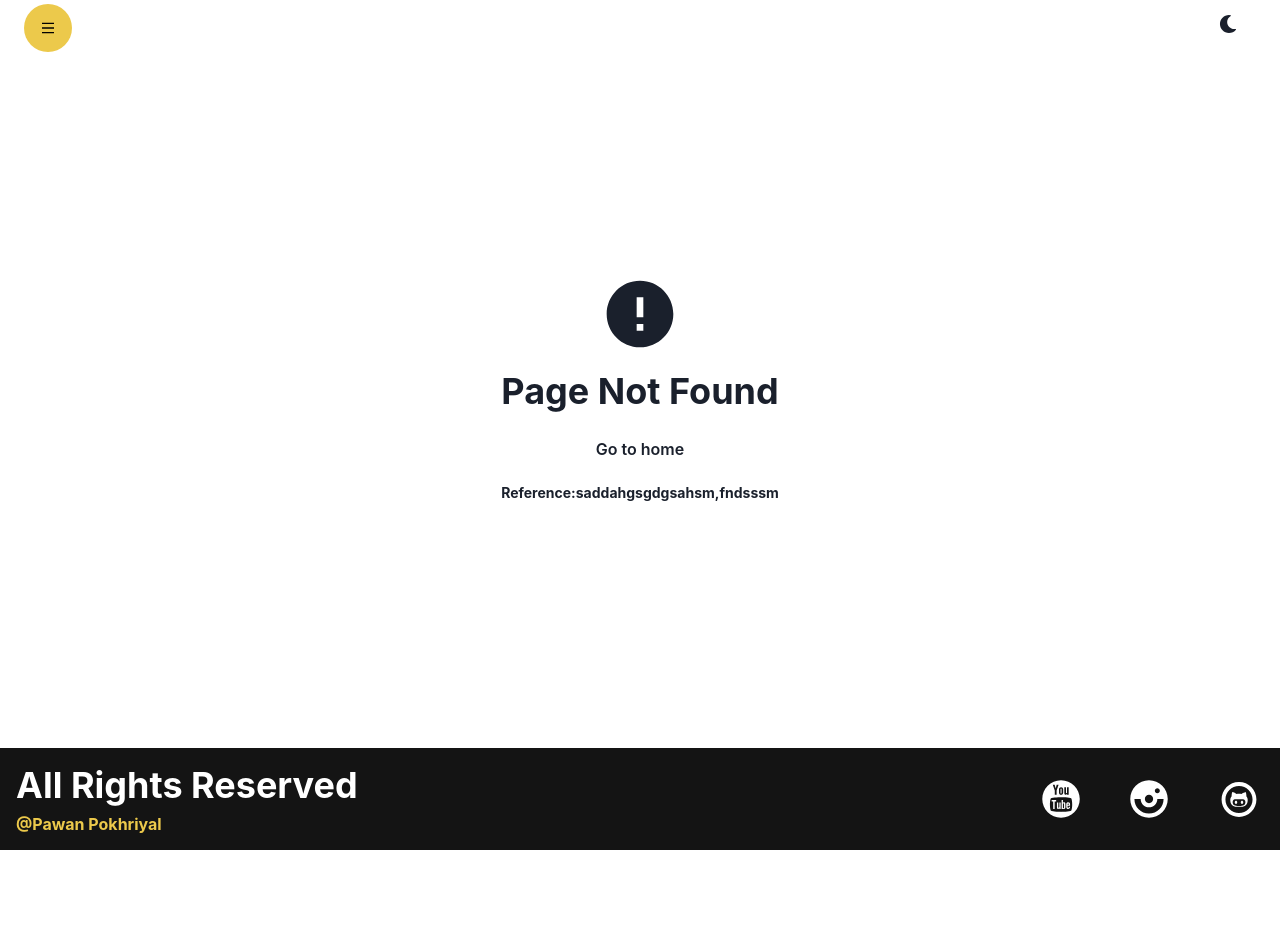
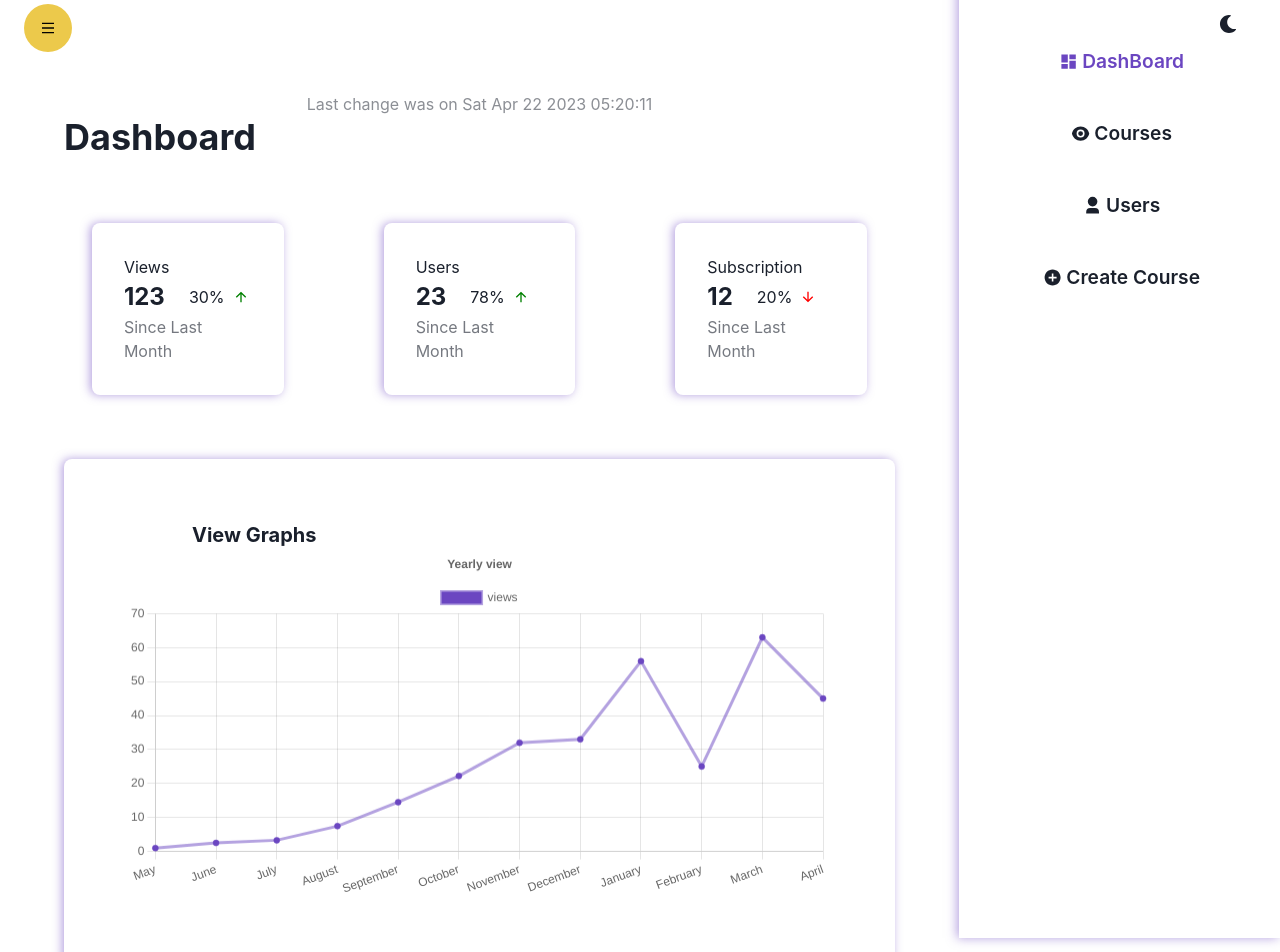
Before and after one commit to pawanpokhriyal1/Mernapp, a React (Create React App) app in the folder mern-app/: page /admin/dashboard in a window 1280 px wide. Before the commit this address had no page. Shown: the part 20-972 px from the top of the page. Before the commit the page ends 870 px from the top, so only its background shows below. Built offline with nearby package versions, Linux system fonts and the light colour scheme.

Commit message:
Admin DashBoard Changes

```diff
--- a/mern-app/src/App.js
+++ b/mern-app/src/App.js
@@ -19,6 +19,11 @@
 import Profile from './components/Profile/Profile';
 import ChangePassword from './components/Profile/ChangePassword';
 import UpdateProfile from './components/Profile/UpdateProfile';
+import DashBoard from './components/Admin/DashBoard/DashBoard';
+import Users from './components/Admin/Users/Users';
+import CreateCourse from './components/Admin/CreateCourse/CreateCourse';
+import AdminCourses from './components/Admin/AdminCourses/AdminCourses';
+
 function App() {
   // window.addEventListener('contextmenu', e => {
   //   e.preventDefault();
@@ -44,6 +49,11 @@
         <Route path='/profile' element={<Profile />} />
         <Route path='/changepassword' element={<ChangePassword />} />
         <Route path='/updateprofile' element={<UpdateProfile />} />
+        {/*Admin Routes */}
+        <Route path='/admin/dashboard' element={<DashBoard />} />
+        <Route path='/admin/courses' element={<AdminCourses />} />
+        <Route path='/admin/users' element={<Users />} />
+        <Route path='/admin/createcourse' element={<CreateCourse />} />
 
       </Routes>
       <Footer />
--- /dev/null
+++ b/mern-app/src/components/Admin/AdminCourses/AdminCourses.jsx
@@ -0,0 +1,19 @@
+import { Box, Grid } from '@chakra-ui/react';
+import React from 'react';
+import cursor from '../../../assets/Images/cursor.png';
+import Sidebar from '../DashBoard/Sidebar';
+
+const AdminCourses = () => {
+  return (
+    <Grid
+      style={{ cursor: `url(${cursor}),default`, position: 'relative' }}
+      minH={'100vh'}
+      templateColumns={['1fr', '5fr 1fr']}
+    >
+      <Box></Box>
+      <Sidebar />
+    </Grid>
+  );
+};
+
+export default AdminCourses;
--- /dev/null
+++ b/mern-app/src/components/Admin/CreateCourse/CreateCourse.jsx
@@ -0,0 +1,19 @@
+import { Box, Grid } from '@chakra-ui/react';
+import React from 'react';
+import cursor from '../../../assets/Images/cursor.png';
+import Sidebar from '../DashBoard/Sidebar';
+
+const CreateCourse = () => {
+  return (
+    <Grid
+      style={{ cursor: `url(${cursor}),default`, position: 'relative' }}
+      minH={'100vh'}
+      templateColumns={['1fr', '5fr 1fr']}
+    >
+      <Box></Box>
+      <Sidebar />
+    </Grid>
+  );
+};
+
+export default CreateCourse;
--- /dev/null
+++ b/mern-app/src/components/Admin/DashBoard/Chart.js
@@ -0,0 +1,64 @@
+import React from 'react'
+import { Chart as ChartJS, CategoryScale, LinearScale, PointElement, LineElement, Title, ArcElement, Legend } from "chart.js"
+import { Line, Doughnut } from 'react-chartjs-2'
+
+ChartJS.register(CategoryScale, LinearScale, PointElement, LineElement, Title, ArcElement, Legend);
+export const LineChart = () => {
+    const labels = getLastYearMonths();
+    const options = {
+        responsive: true,
+        plugins: {
+            legend: {
+                positions: "bottom"
+            },
+            title: {
+                display: true,
+                text: "Yearly view"
+            }
+        }
+    }
+    const data = {
+        labels,
+        datasets: [{
+            label: "views",
+            data: [1, 2.5, 3.3, 7.44, 14.5, 22.2, 32, 33, 56, 25, 63, 45],
+            borderColor: "rgba(107,70,193,0.5)",
+            backgroundColor: "#6b46c1"
+        }]
+    }
+    return <Line options={options} data={data} />
+}
+
+export const DoughnutChart = () => {
+    const labels = ["Subscribed", "Not Subscribed"];
+
+    const data = {
+        labels,
+        datasets: [{
+            label: "views",
+            data: [3, 20],
+            borderColor: ["rgba(62,12,171)", "rgba(214,43,129"],
+            backgroundColor: ["rgba(62,12,171,0.3)", "rgba(214,43,129,0.3"],
+            borderWidth: 1,
+        }]
+    }
+    return <Doughnut data={data} />
+}
+export function getLastYearMonths() {
+    const labels = [];
+    const months = ['January', 'February', 'March', 'April', 'May', 'June', 'July', 'August', 'September', 'October', 'November', 'December']
+    const currentMonth = new Date().getMonth();
+    const remain = 11 - currentMonth;
+
+    for (let i = currentMonth; i >= 0; i--) {
+        const element = months[i];
+        labels.unshift(element);
+    }
+    for (let i = 11; i > currentMonth; i--) {
+        const element = months[i];
+        labels.unshift(element);
+        console.log(element)
+
+    }
+    return labels;
+}
--- /dev/null
+++ b/mern-app/src/components/Admin/DashBoard/DashBoard.jsx
@@ -0,0 +1,130 @@
+import {
+  Box,
+  Grid,
+  HStack,
+  Heading,
+  Progress,
+  Stack,
+  Text,
+} from '@chakra-ui/react';
+import React from 'react';
+import cursor from '../../../assets/Images/cursor.png';
+import Sidebar from './Sidebar';
+import { RiArrowDownLine, RiArrowUpLine } from 'react-icons/ri';
+import { DoughnutChart, LineChart } from './Chart';
+
+const Databox = ({ title, qty, qtyPercentage, profit }) => (
+  <Box
+    w={['full', '20%']}
+    boxShadow={'-2px 0 10px rgba(107,70,193,0.5)'}
+    p={'8'}
+    borderRadius={'lg'}
+  >
+    <Text children={title} />
+    <HStack spacing={'6'}>
+      <Text fontSize={'2xl'} fontWeight={'bold'} children={qty} />
+      <HStack>
+        <Text children={` ${qtyPercentage}%`} />
+        {profit ? (
+          <RiArrowUpLine color="green" />
+        ) : (
+          <RiArrowDownLine color="red" />
+        )}
+      </HStack>
+    </HStack>
+    <Text opacity={'0.6'} children={'Since Last Month'} />
+  </Box>
+);
+const Bar = ({ title, value, profit }) => (
+  <Box py={'4'} px={['0', '20']}>
+    <Heading size={'sm'} children={title} mb={'2'} />
+    <HStack w={'full'} alignItems={'center'}>
+      <Text children={profit ? '0%' : `${-value}%`} />
+      <Progress w={'full'} value={profit ? value : 0} colorScheme="purple" />
+      <Text children={`${value > 100 ? value : 100}%`} />
+    </HStack>
+  </Box>
+);
+const DashBoard = () => {
+  return (
+    <Grid
+      style={{ cursor: `url(${cursor}),default`, position: 'relative' }}
+      minH={'100vh'}
+      templateColumns={['1fr', '5fr 1fr']}
+    >
+      <Box boxSizing="border-box" py={'16'} px={['4', '0']}>
+        <Text
+          textAlign={'center'}
+          opacity={'0.5'}
+          children={`Last change was on ${String(new Date()).split('G')[0]}`}
+        />
+        <Heading
+          children="Dashboard"
+          ml={['0', '16']}
+          mb={'16'}
+          textAlign={['center', 'left']}
+        />
+        <Stack
+          direction={['column', 'row']}
+          minH={'24'}
+          justifyContent={'space-evenly'}
+        >
+          <Databox title="Views" qty={123} qtyPercentage={30} profit={true} />
+          <Databox title="Users" qty={23} qtyPercentage={78} profit={true} />
+          <Databox
+            title="Subscription"
+            qty={12}
+            qtyPercentage={20}
+            profit={false}
+          />
+        </Stack>
+        <Box
+          m={['0', '16']}
+          borderRadius={'lg'}
+          p={['0', '16']}
+          mt={['4', '16']}
+          boxShadow={'-2px 0 10px rgba(107,70,193,0.5)'}
+        >
+          <Heading
+            textAlign={['center', 'left']}
+            size={'md'}
+            children="View Graphs"
+            pt={['8', '0']}
+            ml={['0', '16']}
+          />
+          {/* line graph here*/}
+          <LineChart />
+        </Box>
+        <Grid templateColumns={['1fr', '2fr 1fr']}>
+          <Box p={'4'}>
+            <Heading
+              textAlign={['center', 'left']}
+              size={'md'}
+              children="Progress Bar"
+              my={'8'}
+              ml={['0', '16']}
+            />
+            <Box>
+              <Bar profit={true} title="Views" value={30} />
+              <Bar profit={true} title="Users" value={78} />
+              <Bar profit={true} title="Subscription" value={10} />
+            </Box>
+          </Box>
+          <Box p={['0', '16']} boxSizing="border-box">
+            <Heading
+              textAlign={'center'}
+              size={'md'}
+              mb={'4'}
+              children="Users"
+            />
+            {/* DoughNut Graph */}
+            <DoughnutChart />
+          </Box>
+        </Grid>
+      </Box>
+      <Sidebar />
+    </Grid>
+  );
+};
+
+export default DashBoard;
--- /dev/null
+++ b/mern-app/src/components/Admin/DashBoard/Sidebar.jsx
@@ -0,0 +1,65 @@
+import { Button, VStack } from '@chakra-ui/react';
+import React from 'react';
+import {
+  RiAddCircleFill,
+  RiDashboardFill,
+  RiEyeFill,
+  RiUser3Fill,
+} from 'react-icons/ri';
+import { Link, useLocation } from 'react-router-dom';
+const Sidebar = () => {
+  const location = useLocation();
+  return (
+    <VStack
+      spacing={'8'}
+      p={'16'}
+      boxShadow={'-2px 0 10px rgba(107,70,193,0.5)'}
+      style={{
+        height: '120vh',
+        marginTop: '-50px',
+      }}
+    >
+      <LinkButton
+        url={'dashboard'}
+        Icon={RiDashboardFill}
+        text="DashBoard"
+        active={location.pathname === '/admin/dashboard'}
+      />
+
+      <LinkButton
+        url={'courses'}
+        Icon={RiEyeFill}
+        text="Courses"
+        active={location.pathname === '/admin/courses'}
+      />
+      <LinkButton
+        url={'users'}
+        Icon={RiUser3Fill}
+        text="Users"
+        active={location.pathname === '/admin/users'}
+      />
+      <LinkButton
+        url={'createcourse'}
+        Icon={RiAddCircleFill}
+        text="Create Course"
+        active={location.pathname === '/admin/createcourse'}
+      />
+    </VStack>
+  );
+};
+
+export default Sidebar;
+function LinkButton({ url, Icon, text, active }) {
+  return (
+    <Link to={`/admin/${url}`}>
+      <Button
+        colorScheme={active ? 'purple' : ''}
+        fontSize={'larger'}
+        variant={'ghost'}
+      >
+        <Icon style={{ margin: '4px' }} />
+        {text}
+      </Button>
+    </Link>
+  );
+}
--- /dev/null
+++ b/mern-app/src/components/Admin/Users/Users.jsx
@@ -0,0 +1,19 @@
+import { Box, Grid } from '@chakra-ui/react';
+import React from 'react';
+import cursor from '../../../assets/Images/cursor.png';
+import Sidebar from '../DashBoard/Sidebar';
+
+const Users = () => {
+  return (
+    <Grid
+      style={{ cursor: `url(${cursor}),default`, position: 'relative' }}
+      minH={'100vh'}
+      templateColumns={['1fr', '5fr 1fr']}
+    >
+      <Box></Box>
+      <Sidebar />
+    </Grid>
+  );
+};
+
+export default Users;
--- a/mern-app/src/components/Layout/Header/Header.jsx
+++ b/mern-app/src/components/Layout/Header/Header.jsx
@@ -25,7 +25,7 @@
     onClose();
   };
   return (
-    <>
+    <div style={{ position: 'sticky', top: '0', zIndex: '1000' }}>
       <ColorModeSwitcher />
       <Button
         onClick={onOpen}
@@ -120,7 +120,7 @@
           </DrawerBody>
         </DrawerContent>
       </Drawer>
-    </>
+    </div>
   );
 };
 
```
Also changed, not shown: mern-app/src/assets/Images/cursor.png (added).
